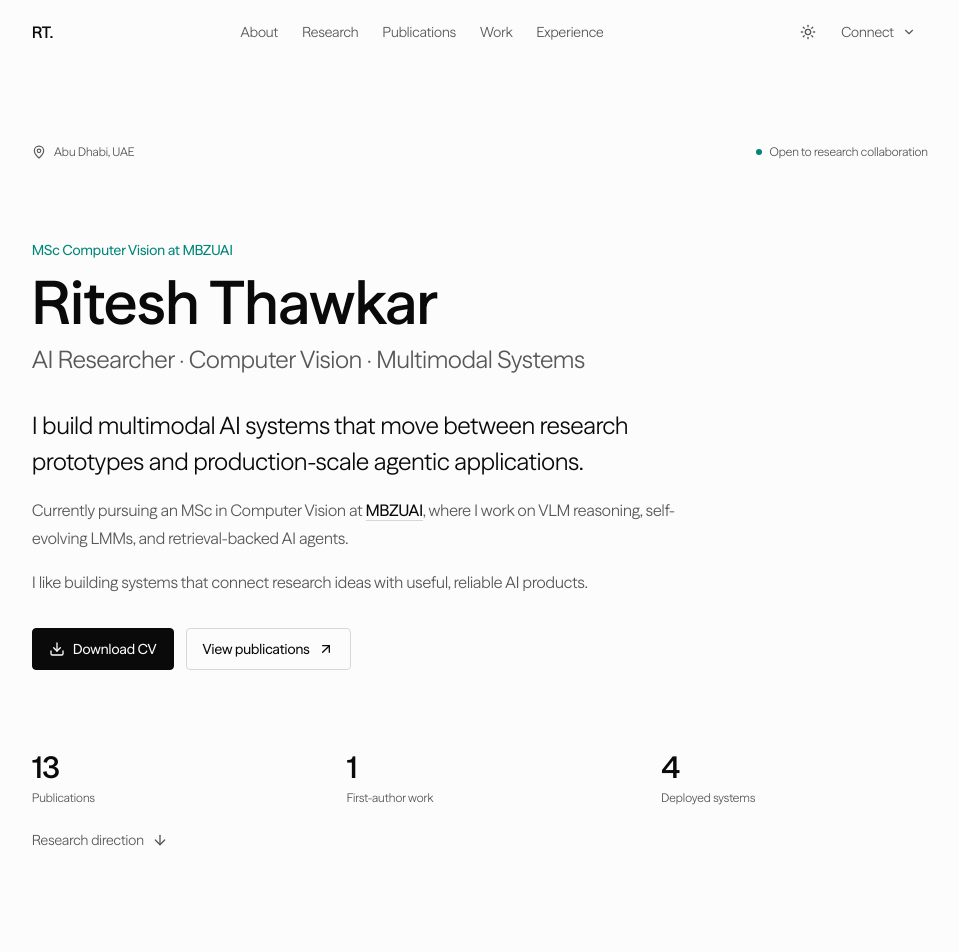
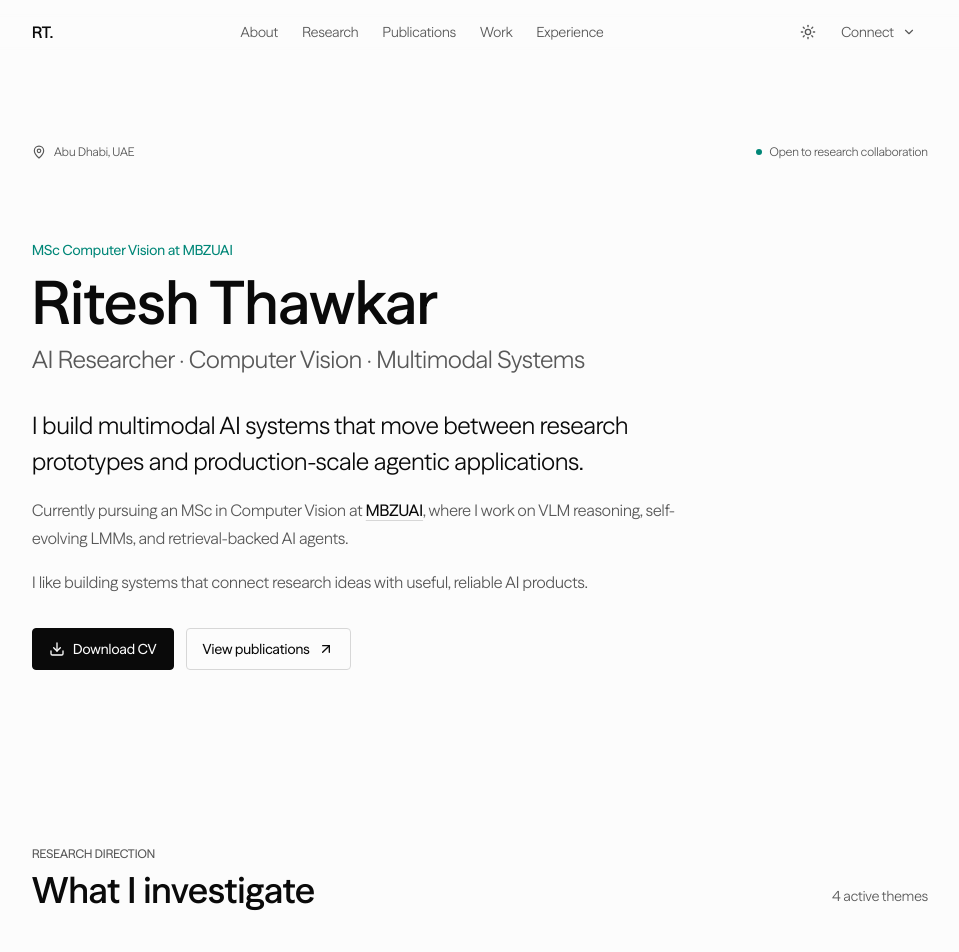
Before and after one commit to riteshthawkar/Portfolio-website, a Next.js app: page / in a window 1280 px wide. Shown: the top 952 px of the page, without its empty margins (160-1119 px from the left). Built offline with nearby package versions, Linux system fonts and the light colour scheme.

Commit message:
style: simplify portfolio hero

```diff
--- a/components/hero.tsx
+++ b/components/hero.tsx
@@ -1,4 +1,4 @@
-import { ArrowDown, ArrowUpRight, Download, MapPin } from "lucide-react"
+import { ArrowUpRight, Download, MapPin } from "lucide-react"
 
 import { profile } from "@/lib/profile"
 
@@ -6,20 +6,6 @@ const basePath = process.env.NEXT_PUBLIC_BASE_PATH ?? ""
 const [institutionPrefix, institutionSuffix] = profile.person.hero[1].split(
   profile.person.institution.shortName,
 )
-const visiblePublications = profile.publications.filter(
-  (publication) => publication.includeInProfile,
-)
-const firstAuthorPublications = visiblePublications.filter(
-  (publication) => publication.authors.split(",")[0]?.trim() === profile.person.name,
-)
-const heroMetrics = [
-  { value: visiblePublications.length, label: "Publications" },
-  { value: firstAuthorPublications.length, label: "First-author work" },
-  {
-    value: profile.projects.filter((project) => project.cvFeatured).length,
-    label: "Deployed systems",
-  },
-]
 
 export function Hero() {
   return (
@@ -88,29 +74,6 @@ export function Hero() {
           </div>
         </div>
 
-        <dl className="hero-reveal mt-14 grid grid-cols-3 gap-6 [animation-delay:440ms] sm:mt-20 sm:gap-12">
-          {heroMetrics.map((metric) => (
-            <div
-              key={metric.label}
-              className="min-w-0"
-            >
-              <dd className="font-display text-2xl font-semibold text-foreground sm:text-3xl">
-                {metric.value}
-              </dd>
-              <dt className="mt-1 text-[11px] leading-4 text-muted-foreground sm:text-xs">
-                {metric.label}
-              </dt>
-            </div>
-          ))}
-        </dl>
-
-        <a
-          href="#focus"
-          className="mt-6 inline-flex items-center gap-2 text-sm text-muted-foreground transition-colors hover:text-foreground"
-        >
-          Research direction
-          <ArrowDown className="h-4 w-4" />
-        </a>
       </div>
     </section>
   )
```
